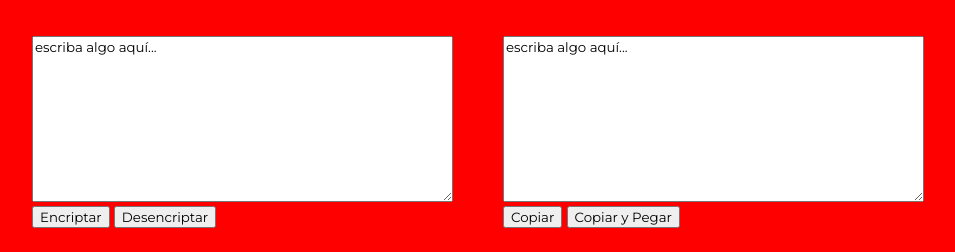
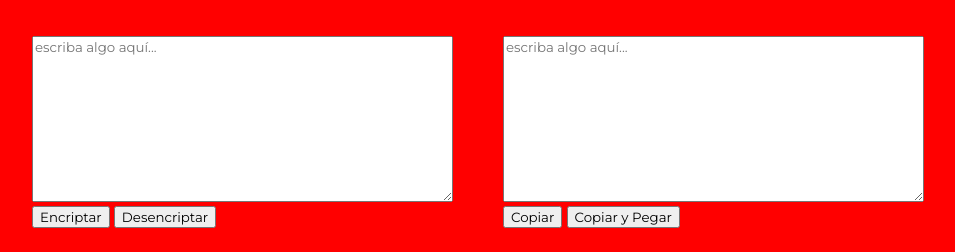
Before and after one commit to MatiasBalestra/Challenge-Oracle-One-1, a plain HTML site: page index.html in a window 1280 px wide. Shown: the part 223-475 px from the top of the page, without its empty margins (162-1117 px from the left). Drawn offline with Linux system fonts and the light colour scheme.

Commit message:
Update index.html
placeholder cambio

```diff
--- a/index.html
+++ b/index.html
@@ -25,7 +25,7 @@
         <div class="cuadrado">
             <h2>Ingrese su texto</h2>
             <br>
-            <textarea id="campo1" name="textarea" rows="10" cols="50" onchange='this.value=this.value.toLowerCase();'>escriba algo aquí...</textarea>
+            <textarea id="campo1" name="textarea" rows="10" cols="50" onchange='this.value=this.value.toLowerCase();' placeholder="escriba algo aquí..." ></textarea>
             <br>
             <button onclick="btnEncriptar()">Encriptar</button>
             <button onclick="btnDesEncriptar()">Desencriptar</button>
@@ -35,7 +35,7 @@
         <div class="cuadrado">
             <h2>Retire su texto</h2>
             <br>
-            <textarea id="campo2" name="textarea" rows="10" cols="50" onchange='this.value=this.value.toLowerCase();'>escriba algo aquí...</textarea>
+            <textarea id="campo2" name="textarea" rows="10" cols="50" onchange='this.value=this.value.toLowerCase();' placeholder="escriba algo aquí..."></textarea>
             <br>
             <button onclick="btnCopiar()">Copiar</button>
             <button onclick="btnPegar()">Copiar y Pegar</button>
```
